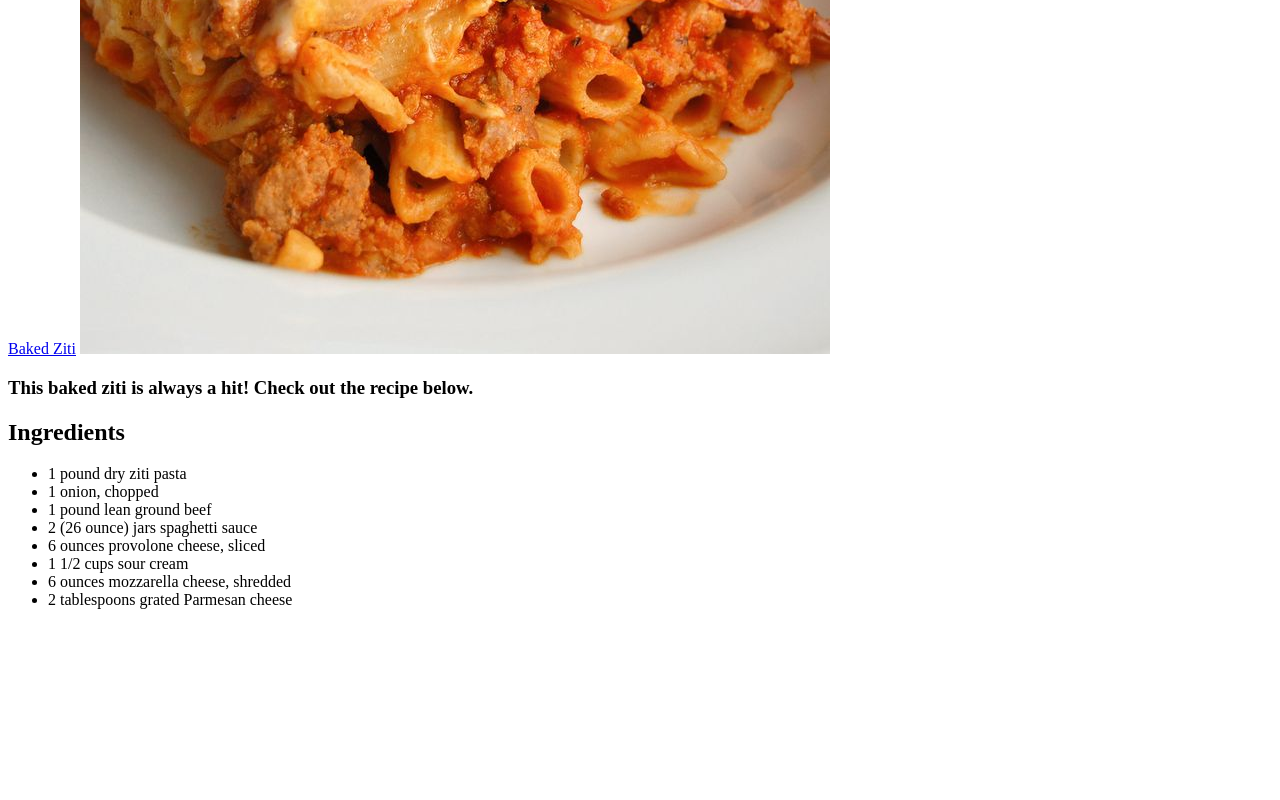
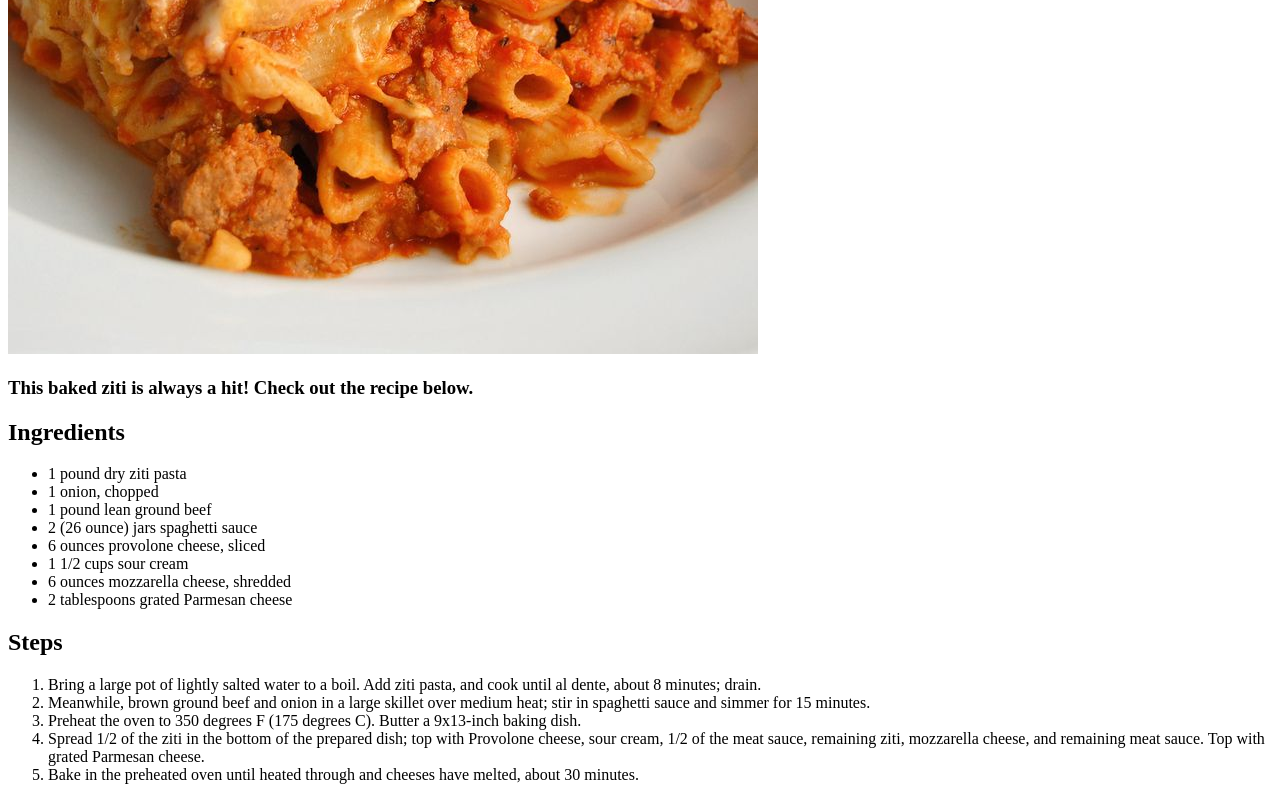
Before and after one commit to SolomonM23/odin-recipes, a plain HTML site: page recipes/bakedziti.html in a window 1280 px wide. Shown: the part 476-1276 px from the top of the page. Before the commit the page ends 1101 px from the top, so only its background shows below. Drawn offline with Linux system fonts and the light colour scheme.

Commit message:
added steps to ziti page, added link to ziti page back to homepage

```diff
--- a/recipes/bakedziti.html
+++ b/recipes/bakedziti.html
@@ -7,7 +7,6 @@
   </head>
   <body>
     <h1>Baked ZitiS</h1>
-    <a href="recipes/bakedziti.html">Baked Ziti</a>
     <img src="../odin-recipes/ziti.jpg" alt="Baked ziti on a plate" />
     <h3>This baked ziti is always a hit! Check out the recipe below.</h3>
     <h2>Ingredients</h2>
@@ -21,5 +20,30 @@
       <li>6 ounces mozzarella cheese, shredded</li>
       <li>2 tablespoons grated Parmesan cheese</li>
     </ul>
+    <h2>Steps</h2>
+    <ol>
+      <li>
+        Bring a large pot of lightly salted water to a boil. Add ziti pasta, and
+        cook until al dente, about 8 minutes; drain.
+      </li>
+      <li>
+        Meanwhile, brown ground beef and onion in a large skillet over medium
+        heat; stir in spaghetti sauce and simmer for 15 minutes.
+      </li>
+      <li>
+        Preheat the oven to 350 degrees F (175 degrees C). Butter a 9x13-inch
+        baking dish.
+      </li>
+      <li>
+        Spread 1/2 of the ziti in the bottom of the prepared dish; top with
+        Provolone cheese, sour cream, 1/2 of the meat sauce, remaining ziti,
+        mozzarella cheese, and remaining meat sauce. Top with grated Parmesan
+        cheese.
+      </li>
+      <li>
+        Bake in the preheated oven until heated through and cheeses have melted,
+        about 30 minutes.
+      </li>
+    </ol>
   </body>
 </html>
```
Also changed, not shown: index.html (+1 -0 lines).
